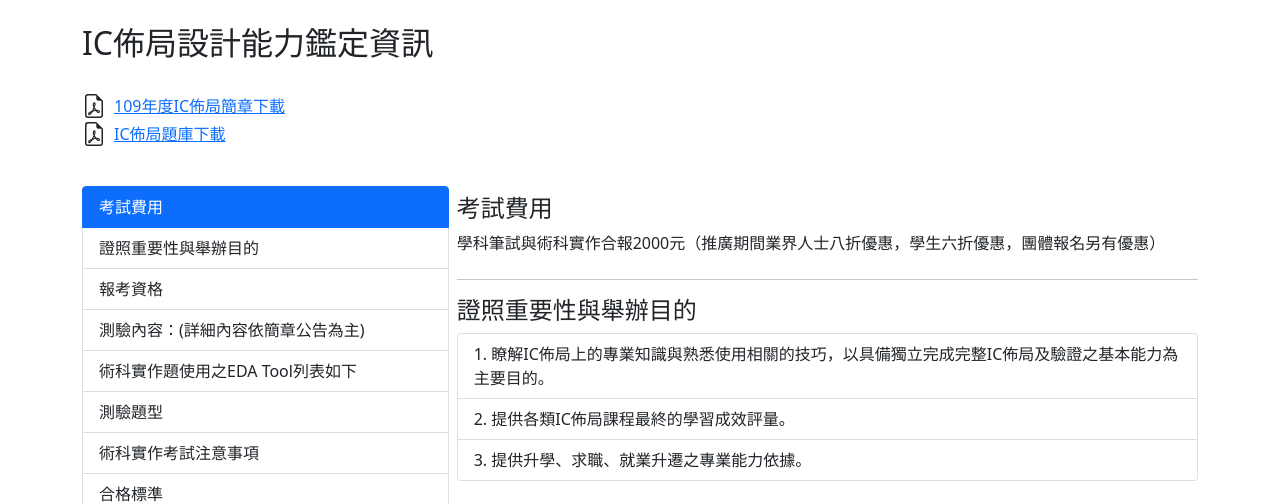
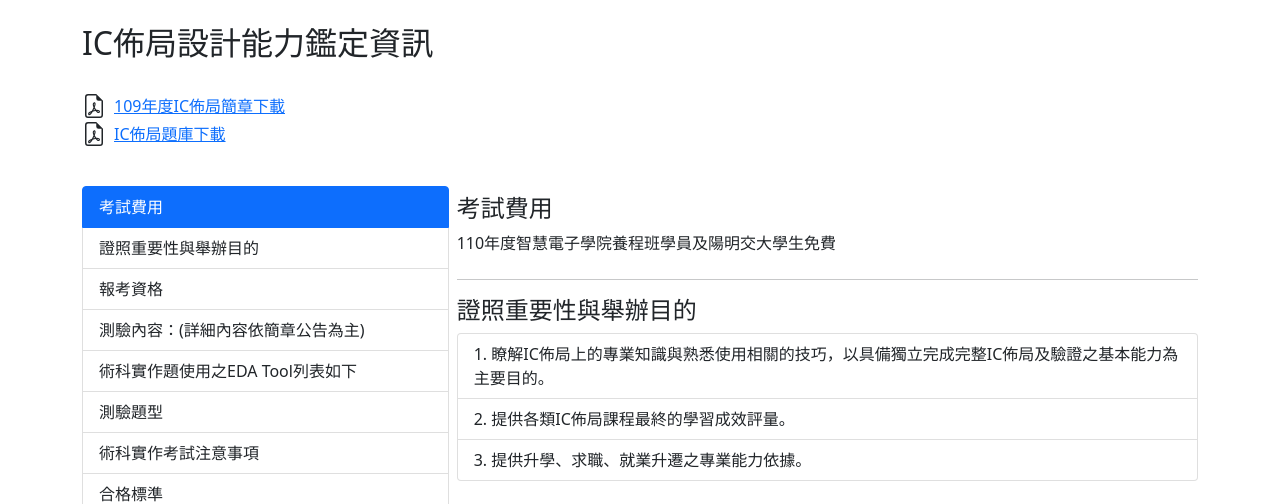
Before and after one commit to KenLu0929/icdesign, a Django app: page /ictestinfo in a window 1280 px wide. Shown: the part 72-576 px from the top of the page. Run offline with Django 3.2, Linux system fonts and the light colour scheme; some libraries are stand-ins or nearby versions.

Commit message:
content fixed

```diff
--- a/pages/templates/pages/ic_test_info.html
+++ b/pages/templates/pages/ic_test_info.html
@@ -36,7 +36,7 @@
                     tabindex="0">
                     <div class="list-item-1">
                         <h4 id="list-item-1">考試費用</h4>
-                        <p class="mb-4">學科筆試與術科實作合報2000元（推廣期間業界人士八折優惠，學生六折優惠，團體報名另有優惠）</p>
+                        <p class="mb-4">110年度智慧電子學院養程班學員及陽明交大學生免費</p>
                         <hr>
                     </div>
                     <div id="list-item-2">
--- a/pages/templates/pages/sponsorship.html
+++ b/pages/templates/pages/sponsorship.html
@@ -115,7 +115,7 @@
                     <li>願意在相關職缺招募條件中，加入取得:「IC佈局設計能力鑑定」、「數位IC設計能力鑑定」者尤佳。</li>
                 </ul>
 
-                <p>若您願意採認可，敬請下載<a href="">企業採認回覆表</a>填寫後回傳至<a href="mailto:icdesign@narlabs.org.tw">icdesign@narlabs.org.tw</a></p>
+                <p>若您願意採認可，敬請下載<a href="">企業採認回覆表</a>填寫後回傳至<a href="mailto:icdesign.nycu@gmail.com.tw">icdesign.nycu@gmail.com.tw</a></p>
             </div>
         </div>
     </div>
```
